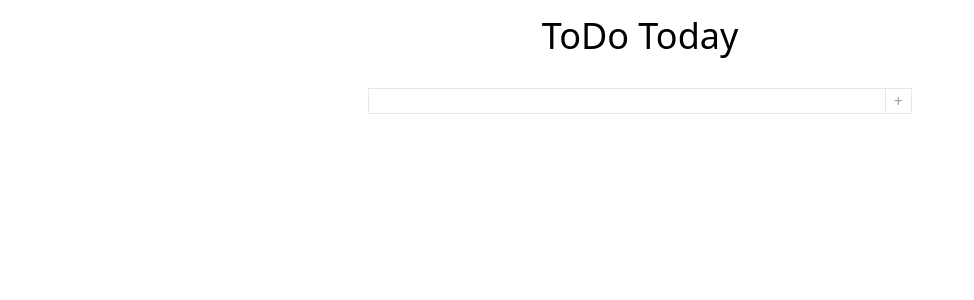
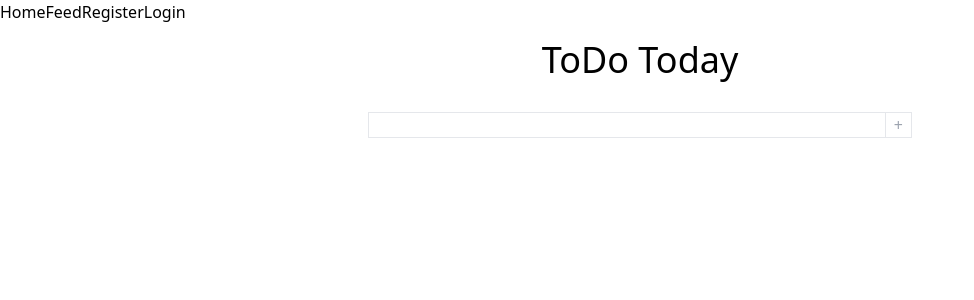
Before and after one commit to tkilgour/tempero, a Vue app: page / in a window 1280 px wide. Shown: the top 300 px of the page, without its empty margins (0-974 px from the left). Built offline with nearby package versions, Linux system fonts and the light colour scheme.

Commit message:
initialize firebase and setup vue-router

```diff
--- a/package.json
+++ b/package.json
@@ -9,8 +9,10 @@
   },
   "dependencies": {
     "@vueuse/core": "^7.6.1",
+    "firebase": "^9.6.8",
     "pinia": "^2.0.11",
-    "vue": "^3.2.29"
+    "vue": "^3.2.29",
+    "vue-router": "^4.0.13"
   },
   "devDependencies": {
     "@rushstack/eslint-patch": "^1.1.0",
--- a/src/App.vue
+++ b/src/App.vue
@@ -1,29 +1,15 @@
 <script>
-import { mapActions } from "pinia";
-import { useTodosStore } from "./stores/todos";
-import TodoList from "./components/TodoList.vue";
-
-export default {
-  components: {
-    TodoList,
-  },
-
-  methods: {
-    ...mapActions(useTodosStore, ["archiveTodos"]),
-  },
-
-  mounted() {
-    //  TODO: update on date change if app is left running (set a timer? interval?)
-    this.archiveTodos();
-  },
-};
+export default {};
 </script>
 
 <template>
-  <main>
-    <h1 class="text-4xl text-center mt-4">ToDo Today</h1>
-    <TodoList />
-  </main>
+  <nav>
+    <router-link :to="{ name: 'Home' }">Home</router-link>
+    <router-link :to="{ name: 'Feed' }">Feed</router-link>
+    <router-link :to="{ name: 'Register' }">Register</router-link>
+    <router-link :to="{ name: 'Login' }">Login</router-link>
+  </nav>
+  <router-view></router-view>
 </template>
 
 <style>
--- a/src/main.js
+++ b/src/main.js
@@ -1,10 +1,24 @@
 import { createApp } from "vue";
 import { createPinia } from "pinia";
 import App from "./App.vue";
+import router from "./router";
+import { initializeApp } from "firebase/app";
 import "./index.css";
+
+const firebaseConfig = {
+  apiKey: "AIzaSyDk54r9RkREwXVlRynK5YBzX_sZyY3dgUc",
+  authDomain: "todo-today-72682.firebaseapp.com",
+  projectId: "todo-today-72682",
+  storageBucket: "todo-today-72682.appspot.com",
+  messagingSenderId: "859812494503",
+  appId: "1:859812494503:web:1a48d433a4b917ee906f82",
+};
+
+initializeApp(firebaseConfig);
 
 const app = createApp(App);
 
 app.use(createPinia());
+app.use(router);
 
 app.mount("#app");
--- /dev/null
+++ b/src/router/index.js
@@ -0,0 +1,29 @@
+import { createRouter, createWebHistory } from "vue-router";
+
+const router = createRouter({
+  history: createWebHistory(),
+  routes: [
+    {
+      name: "Home",
+      path: "/",
+      component: () => import("../views/HomePage.vue"),
+    },
+    {
+      name: "Register",
+      path: "/register",
+      component: () => import("../views/RegistrationPage.vue"),
+    },
+    {
+      name: "Login",
+      path: "/login",
+      component: () => import("../views/LoginPage.vue"),
+    },
+    {
+      name: "Feed",
+      path: "/feed",
+      component: () => import("../views/FeedPage.vue"),
+    },
+  ],
+});
+
+export default router;
--- /dev/null
+++ b/src/views/HomePage.vue
@@ -0,0 +1,29 @@
+<template>
+  <main>
+    <h1 class="text-4xl text-center mt-4">ToDo Today</h1>
+    <TodoList />
+  </main>
+</template>
+
+<script>
+import { mapActions } from "pinia";
+import { useTodosStore } from "@/stores/todos";
+import TodoList from "@/components/TodoList.vue";
+
+export default {
+  components: {
+    TodoList,
+  },
+
+  methods: {
+    ...mapActions(useTodosStore, ["archiveTodos"]),
+  },
+
+  mounted() {
+    //  TODO: update on date change if app is left running (set a timer? interval?)
+    this.archiveTodos();
+  },
+};
+</script>
+
+<style></style>
--- a/vite.config.js
+++ b/vite.config.js
@@ -1,14 +1,14 @@
-import { fileURLToPath, URL } from 'url'
+import { fileURLToPath, URL } from "url";
 
-import { defineConfig } from 'vite'
-import vue from '@vitejs/plugin-vue'
+import { defineConfig } from "vite";
+import vue from "@vitejs/plugin-vue";
 
 // https://vitejs.dev/config/
 export default defineConfig({
   plugins: [vue()],
   resolve: {
     alias: {
-      '@': fileURLToPath(new URL('./src', import.meta.url))
-    }
-  }
-})
+      "@": fileURLToPath(new URL("./src", import.meta.url)),
+    },
+  },
+});
```
Also changed, not shown: .eslintrc.cjs, src/views/FeedPage.vue (added), src/views/LoginPage.vue (added), src/views/RegistrationPage.vue (added), 1 other file (tests, documents, lock files or other folders).
